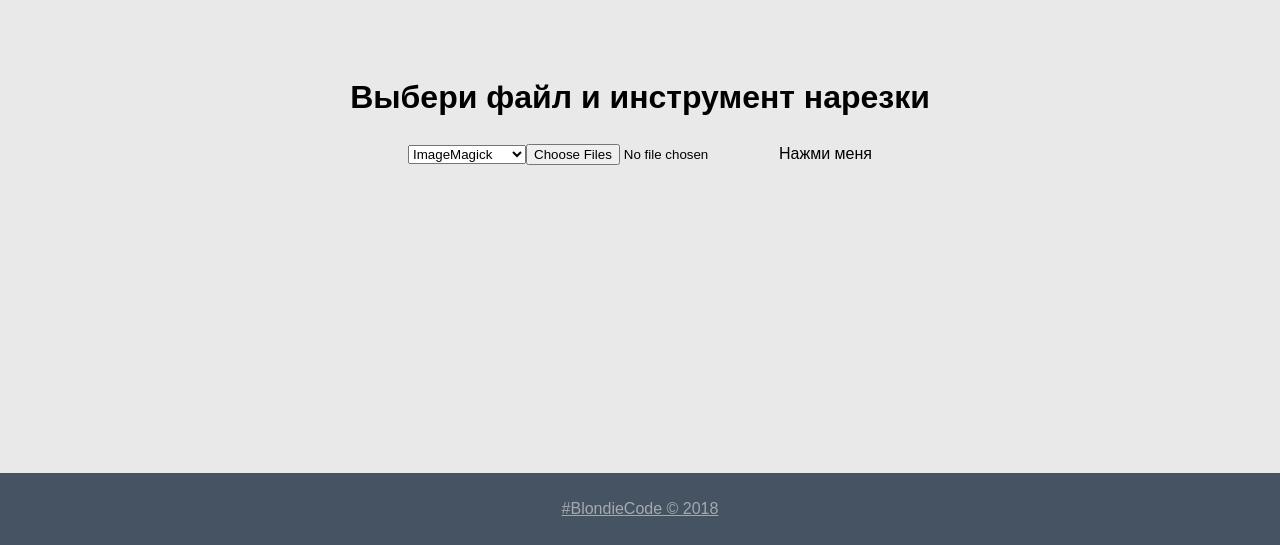
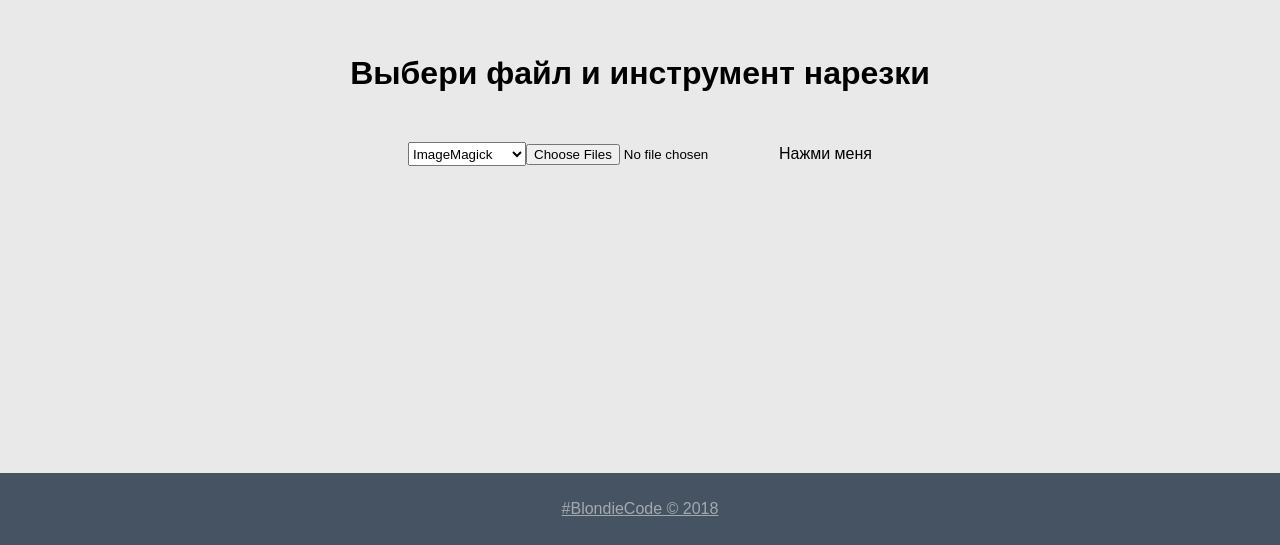
Before and after one commit to droganaida/test-koa, a React app in the folder client/: page / in a window 1280 px wide. Shown: the part 255-800 px from the top of the page. Built offline with nearby package versions, Linux system fonts and the light colour scheme.

Commit message:
rename components

```diff
--- a/client/src/components/Main/Main.js
+++ b/client/src/components/Main/Main.js
@@ -1,6 +1,7 @@
 import React from 'react'
 
-import TypeHolder from '../TypeHolder/TypeHolder'
+import ResizeType from '../ResizeType/ResizeType'
+import Uploader from '../Uploader/Uploader'
 import Masonry from '../Masonry/Masonry'
 
 import libraries from './libraries.json'
@@ -10,7 +11,10 @@ import style from './styles.scss'
 const Main = () => (
   <main className={style.main}>
     <h1 className={style.title}>Выбери файл и инструмент нарезки</h1>
-    <TypeHolder libraries={libraries} />
+    <div className={style.wrapper}>
+      <ResizeType libraries={libraries} />
+      <Uploader />
+    </div>
     <Masonry />
   </main>
 )
--- a/client/src/components/Main/styles.scss
+++ b/client/src/components/Main/styles.scss
@@ -10,3 +10,10 @@
 }
 
 .title {}
+
+.wrapper {
+  display: flex;
+  flex-wrap: wrap;
+  justify-content: center;
+  margin: 1.5em 0;
+}
--- /dev/null
+++ b/client/src/components/ResizeType/ResizeType.js
@@ -0,0 +1,23 @@
+import React from 'react'
+import PropTypes from 'prop-types'
+
+import styles from './styles.scss'
+
+const ResizeType = ({ libraries }) => (
+  <select className={styles.resizeType}>
+    {
+      libraries.map(library => (
+        <option value={library.code} key={library.code}>{library.title}</option>
+      ))
+    }
+  </select>
+)
+
+ResizeType.propTypes = {
+  libraries: PropTypes.arrayOf(PropTypes.shape({
+    code: PropTypes.string,
+    title: PropTypes.string,
+  })).isRequired,
+}
+
+export default ResizeType
--- /dev/null
+++ b/client/src/components/ResizeType/styles.scss
@@ -0,0 +1,4 @@
+.resize-type {
+  padding: .6em 1em;
+  font-size: 1.25em;
+}
--- a/client/src/components/TypeHolder/TypeHolder.js
+++ /dev/null
@@ -1,28 +0,0 @@
-import React from 'react'
-import PropTypes from 'prop-types'
-
-import UploadHolder from '../UploadHolder/UploadHolder'
-
-import styles from './styles.scss'
-
-const TypeHolder = ({ libraries }) => (
-  <div className={styles.typeHolder}>
-    <select className={styles.resizeType}>
-      {
-        libraries.map(library => (
-          <option value={library.code} key={library.code}>{library.title}</option>
-        ))
-      }
-    </select>
-    <UploadHolder />
-  </div>
-)
-
-TypeHolder.propTypes = {
-  libraries: PropTypes.arrayOf(PropTypes.shape({
-    code: PropTypes.string,
-    title: PropTypes.string,
-  })).isRequired,
-}
-
-export default TypeHolder
--- a/client/src/components/TypeHolder/styles.scss
+++ /dev/null
@@ -1,11 +0,0 @@
-.type-holder {
-  display: flex;
-  flex-wrap: wrap;
-  justify-content: center;
-  margin: 1.5em 0;
-}
-
-.resize-type {
-  padding: .6em 1em;
-  font-size: 1.25em;
-}
--- a/client/src/components/UploadHolder/UploadHolder.js
+++ b/client/src/components/Uploader/Uploader.js
@@ -2,8 +2,8 @@ import React from 'react'
 
 import style from './styles.scss'
 
-const UploadHolder = () => (
-  <label htmlFor="file" className={style.uploadHolder}>
+const Uploader = () => (
+  <label htmlFor="file" className={style.uploadLabel}>
     <input
       className={style.uploadInput}
       id="file"
@@ -16,4 +16,4 @@ const UploadHolder = () => (
   </label>
 )
 
-export default UploadHolder
+export default Uploader
--- a/client/src/components/UploadHolder/styles.scss
+++ b/client/src/components/Uploader/styles.scss
@@ -1,4 +1,4 @@
-.upload-holder {
+.upload-label {
   display: block;
   position: relative;
   border-radius: .25em;
```
Also changed, not shown: 1 other file (tests, documents, lock files or other folders).
